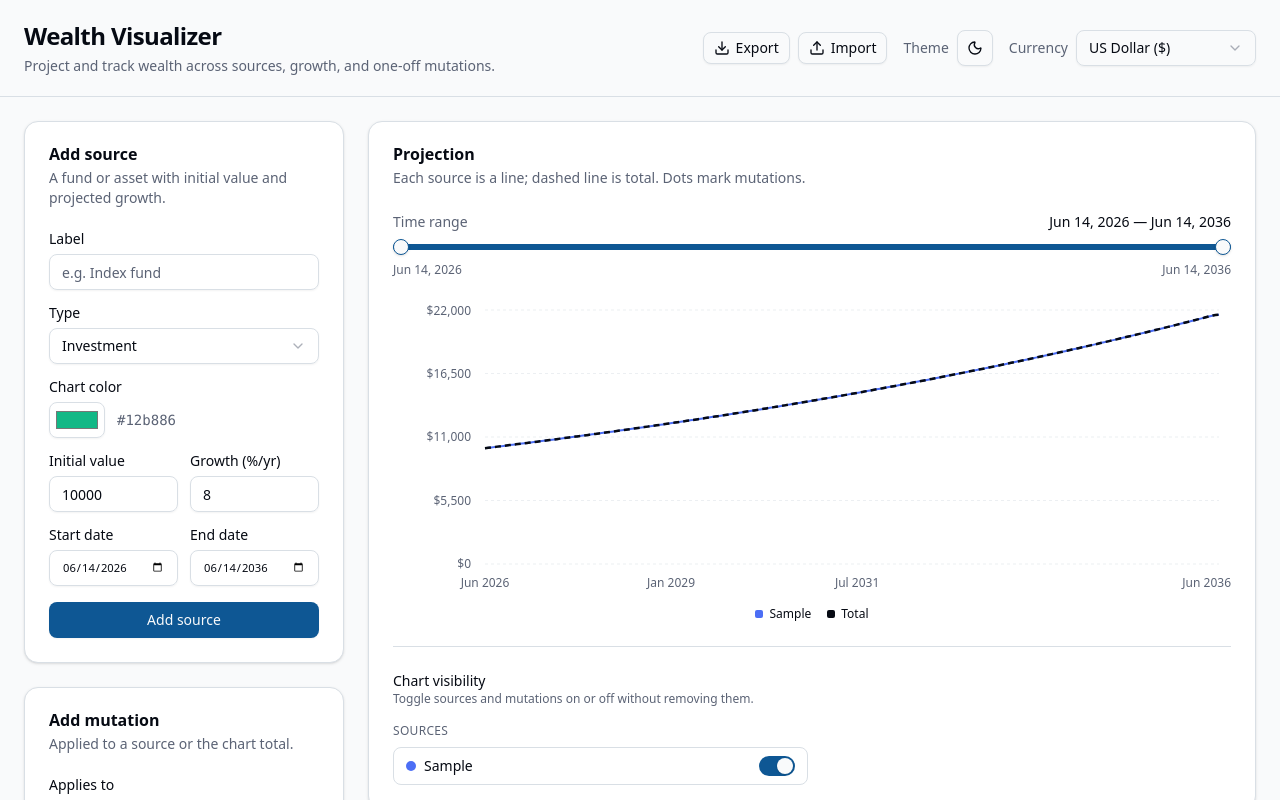
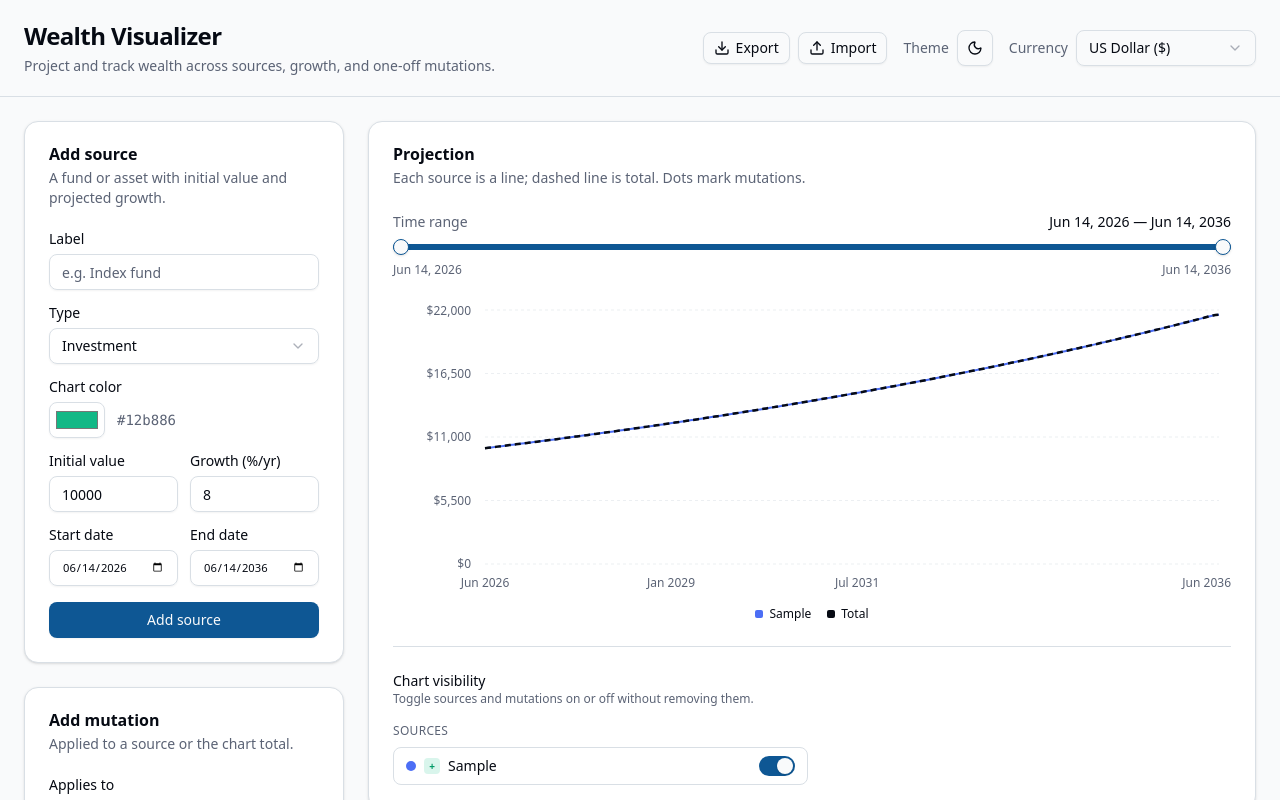
Before and after one commit to timoheddes/wealth-visualizer, a React (Vite) app: page / in a window 1280 px wide. Both pictures are taken after typing "Sample" into the empty fields and a click on the button "Add source". Shown: the top 800 px of the page. Built offline with nearby package versions, Linux system fonts and the light colour scheme.

Commit message:
version 0.6

```diff
--- a/src/App.tsx
+++ b/src/App.tsx
@@ -19,6 +19,7 @@ import { ThemeToggle } from "@/components/ThemeToggle";
 import { TimeRangeSlider } from "@/components/TimeRangeSlider";
 import { WealthChart } from "@/components/WealthChart";
 import {
+  clampRange,
   formatCurrency,
   formatShortDate,
   getDataBounds,
@@ -126,9 +127,16 @@ export default function App() {
   );
 
   const chartBounds = useMemo(
-    () => getDataBounds(visibleSources),
-    [visibleSources],
+    () => getDataBounds(sources, mutations),
+    [sources, mutations],
   );
+
+  useEffect(() => {
+    if (!chartBounds) return;
+    setRange((current) =>
+      current ? clampRange(current, chartBounds) : null,
+    );
+  }, [chartBounds]);
 
   const chartRange = useMemo(() => {
     if (!chartBounds) return null;
--- a/src/components/ChartVisibilityToggles.tsx
+++ b/src/components/ChartVisibilityToggles.tsx
@@ -1,6 +1,6 @@
+import { formatShortDate } from "@/lib/wealth-calculations";
 import { cn } from "@/lib/utils";
 import type { Mutation, Source } from "@/types/wealth";
-import { MUTATION_TYPE_LABELS } from "@/types/wealth";
 
 interface ChartVisibilityTogglesProps {
   sources: Source[];
@@ -11,11 +11,54 @@ interface ChartVisibilityTogglesProps {
   onToggleMutation: (id: string) => void;
 }
 
+type Sign = "positive" | "negative" | "neutral";
+
+function valueSign(value: number): Sign {
+  return value >= 0 ? "positive" : "negative";
+}
+
+function growthSign(growth: number): Sign {
+  if (growth > 0) return "positive";
+  if (growth < 0) return "negative";
+  return "neutral";
+}
+
+function mutationDescription(mutation: Mutation): string {
+  if (mutation.type === "recurring") {
+    return `Recurring every ${mutation.frequency} days from ${formatShortDate(mutation.date)}`;
+  }
+  return `One-off on ${formatShortDate(mutation.date)}`;
+}
+
+function SignIndicator({ sign }: { sign: Sign }) {
+  return (
+    <span
+      className={cn(
+        "flex size-4 shrink-0 items-center justify-center rounded text-[10px] font-bold leading-none",
+        sign === "positive" &&
+          "bg-emerald-500/15 text-emerald-600 dark:text-emerald-400",
+        sign === "negative" && "bg-destructive/15 text-destructive",
+        sign === "neutral" && "bg-muted text-muted-foreground",
+      )}
+      aria-label={
+        sign === "positive"
+          ? "Positive"
+          : sign === "negative"
+            ? "Negative"
+            : "Neutral"
+      }
+    >
+      {sign === "positive" ? "+" : sign === "negative" ? "−" : "—"}
+    </span>
+  );
+}
+
 function VisibilityToggle({
   enabled,
   onToggle,
   label,
   color,
+  sign,
   description,
   disabled = false,
 }: {
@@ -23,6 +66,7 @@ function VisibilityToggle({
   onToggle: () => void;
   label: string;
   color?: string;
+  sign?: Sign;
   description?: string;
   disabled?: boolean;
 }) {
@@ -44,6 +88,7 @@ function VisibilityToggle({
             aria-hidden
           />
         )}
+        {sign && <SignIndicator sign={sign} />}
         <div className="min-w-0">
           <p
             className={cn(
@@ -125,6 +170,7 @@ export function ChartVisibilityToggles({
                 onToggle={() => onToggleSource(source.id)}
                 label={source.label}
                 color={source.color}
+                sign={growthSign(source.growth)}
               />
             ))}
           </div>
@@ -153,8 +199,9 @@ export function ChartVisibilityToggles({
                     enabled={enabledMutationIds.has(mutation.id)}
                     onToggle={() => onToggleMutation(mutation.id)}
                     label={mutation.label}
-                    color={mutation.color}
-                    description={MUTATION_TYPE_LABELS[mutation.type]}
+                    color={undefined}
+                    sign={valueSign(mutation.value)}
+                    description={mutationDescription(mutation)}
                   />
                 ))}
               </div>
@@ -183,8 +230,9 @@ export function ChartVisibilityToggles({
                       disabled={!sourceEnabled}
                       onToggle={() => onToggleMutation(mutation.id)}
                       label={mutation.label}
-                      color={mutation.color}
-                      description={MUTATION_TYPE_LABELS[mutation.type]}
+                      color={undefined}
+                      sign={valueSign(mutation.value)}
+                      description={mutationDescription(mutation)}
                     />
                   );
                 })}
--- a/src/components/EditSourcePopover.tsx
+++ b/src/components/EditSourcePopover.tsx
@@ -188,6 +188,7 @@ export function EditSourcePopover({ source, onSave }: EditSourcePopoverProps) {
               <Input
                 id={fieldId("start")}
                 type="date"
+                style={{ fontSize: "0.7em" }}
                 value={values.initialDate}
                 onChange={(e) =>
                   setValues((v) => ({ ...v, initialDate: e.target.value }))
@@ -200,6 +201,7 @@ export function EditSourcePopover({ source, onSave }: EditSourcePopoverProps) {
               <Input
                 id={fieldId("end")}
                 type="date"
+                style={{ fontSize: "0.7em" }}
                 value={values.endDate}
                 onChange={(e) =>
                   setValues((v) => ({ ...v, endDate: e.target.value }))
--- a/src/components/MutationFormFields.tsx
+++ b/src/components/MutationFormFields.tsx
@@ -196,6 +196,7 @@ export function MutationFormFields({
           <Input
             id={fieldId("date")}
             type="date"
+            style={{ fontSize: "0.7em" }}
             value={values.date}
             onChange={(e) => update({ date: e.target.value })}
             required
@@ -222,6 +223,7 @@ export function MutationFormFields({
             <Input
               id={fieldId("endDate")}
               type="date"
+              style={{ fontSize: "0.7em" }}
               value={values.endDate}
               onChange={(e) => update({ endDate: e.target.value })}
             />
--- a/src/lib/wealth-calculations.ts
+++ b/src/lib/wealth-calculations.ts
@@ -191,12 +191,29 @@ export function totalValueWithMutations(
   );
 }
 
-export function getDataBounds(sources: Source[]): TimeRange | null {
+export function getDataBounds(
+  sources: Source[],
+  mutations: Mutation[] = [],
+): TimeRange | null {
   if (sources.length === 0) return null;
 
-  const start = min(sources.map((s) => s.initialDate));
-  const end = max(sources.map((s) => s.endDate));
-  return { start, end };
+  const dates: Date[] = [];
+
+  for (const source of sources) {
+    dates.push(source.initialDate, source.endDate);
+  }
+
+  for (const mutation of mutations) {
+    dates.push(mutation.date);
+    if (mutation.endDate) {
+      dates.push(mutation.endDate);
+    }
+  }
+
+  return {
+    start: min(dates),
+    end: max(dates),
+  };
 }
 
 export function buildChartData(
```
